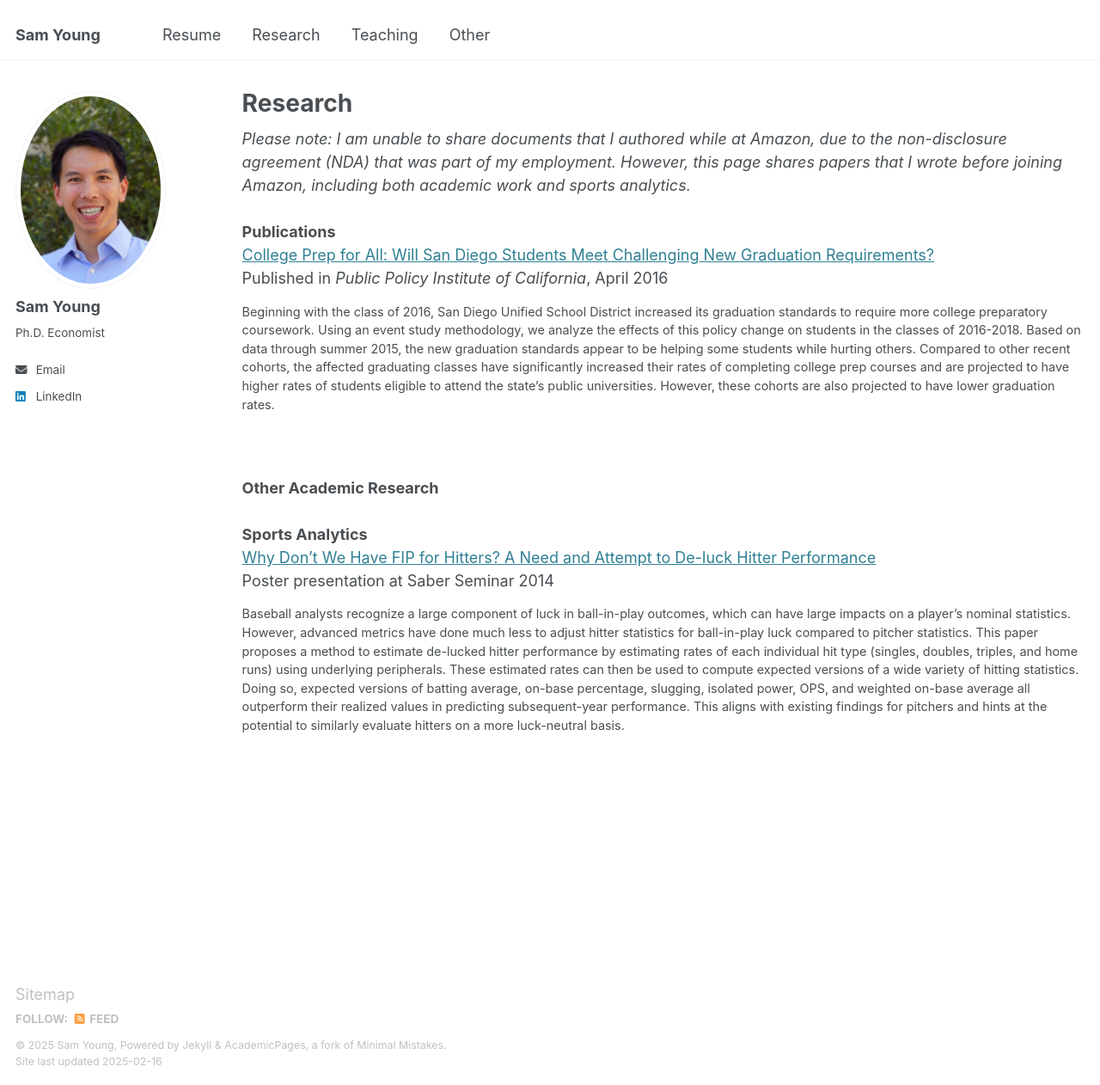
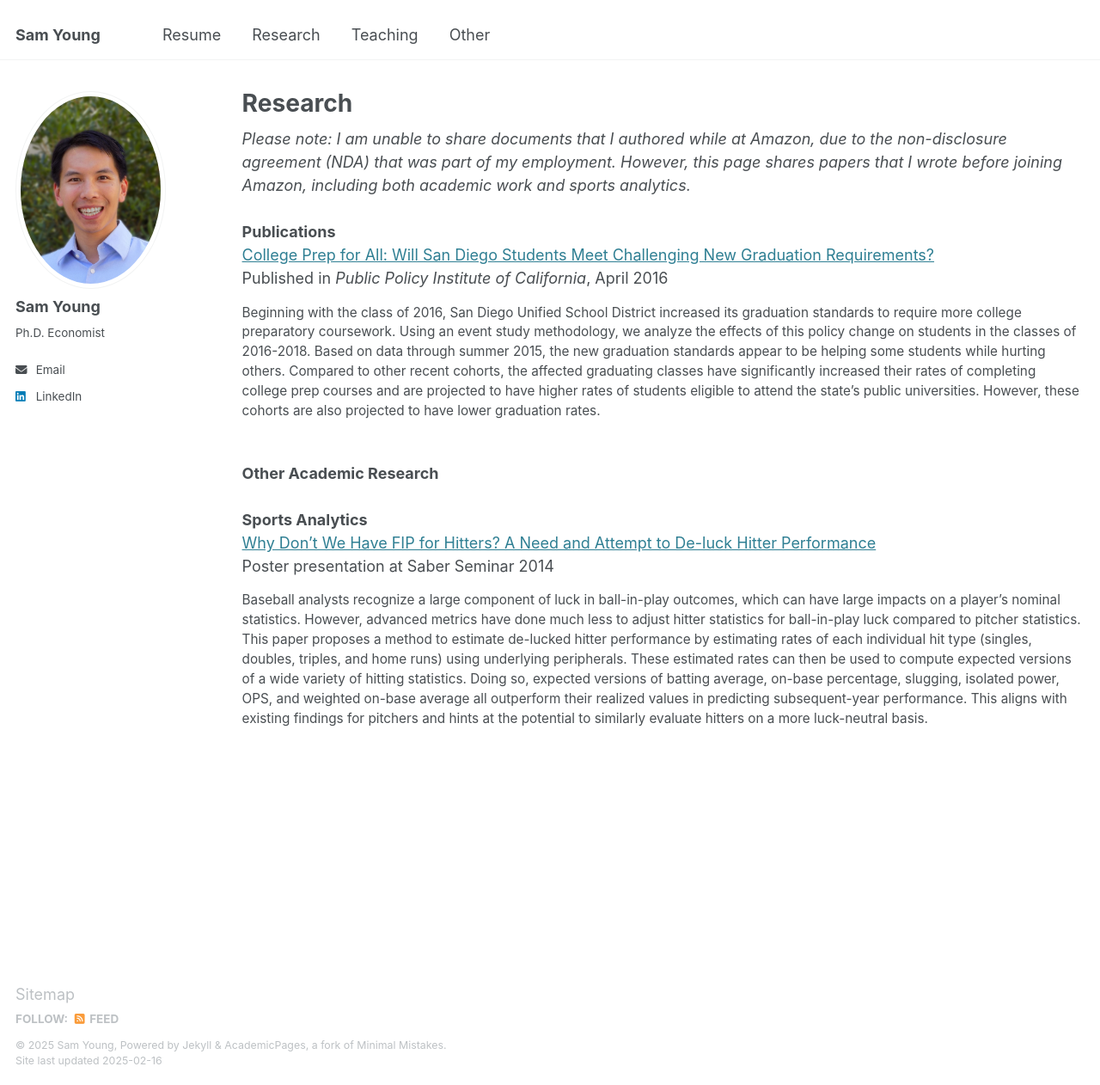
Before and after one commit to sam-young-econ/sam-young-econ.github.io, a Jekyll site: the page built from _pages/research.html, in a window 1280 px wide and 1262 px high. Shown: the whole window at 86% size. Built offline with Jekyll 4.4.1, drawn with Linux system fonts in a browser that asks for light colours.

Commit message:
Try font size 0.85em for abstracts

```diff
--- a/_pages/research.html
+++ b/_pages/research.html
@@ -13,9 +13,9 @@ author_profile: true
 <a href="http://sam-young-econ.github.io/files/PPIC%20College%20Prep%20for%20All%20A-G.pdf">College Prep for All: Will San Diego Students Meet Challenging New Graduation Requirements?</a>
 <br>
 Published in <i>Public Policy Institute of California</i>, April 2016
-<p style="font-size: 0.8em;">Beginning with the class of 2016, San Diego Unified School District increased its graduation standards to require more college preparatory coursework. Using an event study methodology, we analyze the effects of this policy change on students in the classes of 2016-2018. Based on data through summer 2015, the new graduation standards appear to be helping some students while hurting others. Compared to other recent cohorts, the affected graduating classes have significantly increased their rates of completing college prep courses and are projected to have higher rates of students eligible to attend the state’s public universities. However, these cohorts are also projected to have lower graduation rates.</p>
+<p style="font-size: 0.85em;">Beginning with the class of 2016, San Diego Unified School District increased its graduation standards to require more college preparatory coursework. Using an event study methodology, we analyze the effects of this policy change on students in the classes of 2016-2018. Based on data through summer 2015, the new graduation standards appear to be helping some students while hurting others. Compared to other recent cohorts, the affected graduating classes have significantly increased their rates of completing college prep courses and are projected to have higher rates of students eligible to attend the state’s public universities. However, these cohorts are also projected to have lower graduation rates.</p>
 
-<br><br>
+<br>
 <b>Other Academic Research</b>
 
 <br><br>
@@ -24,4 +24,4 @@ Published in <i>Public Policy Institute of California</i>, April 2016
 <a href="http://sam-young-econ.github.io/files/xHitting_2014-08-22.pdf">Why Don’t We Have FIP for Hitters? A Need and Attempt to De-luck Hitter Performance</a>
 <br>
 Poster presentation at Saber Seminar 2014
-<p style="font-size: 0.8em;">Baseball analysts recognize a large component of luck in ball-in-play outcomes, which can have large impacts on a player’s nominal statistics. However, advanced metrics have done much less to adjust hitter statistics for ball-in-play luck compared to pitcher statistics. This paper proposes a method to estimate de-lucked hitter performance by estimating rates of each individual hit type (singles, doubles, triples, and home runs) using underlying peripherals. These estimated rates can then be used to compute expected versions of a wide variety of hitting statistics. Doing so, expected versions of batting average, on-base percentage, slugging, isolated power, OPS, and weighted on-base average all outperform their realized values in predicting subsequent-year performance. This aligns with existing findings for pitchers and hints at the potential to similarly evaluate hitters on a more luck-neutral basis.</p>
+<p style="font-size: 0.85em;">Baseball analysts recognize a large component of luck in ball-in-play outcomes, which can have large impacts on a player’s nominal statistics. However, advanced metrics have done much less to adjust hitter statistics for ball-in-play luck compared to pitcher statistics. This paper proposes a method to estimate de-lucked hitter performance by estimating rates of each individual hit type (singles, doubles, triples, and home runs) using underlying peripherals. These estimated rates can then be used to compute expected versions of a wide variety of hitting statistics. Doing so, expected versions of batting average, on-base percentage, slugging, isolated power, OPS, and weighted on-base average all outperform their realized values in predicting subsequent-year performance. This aligns with existing findings for pitchers and hints at the potential to similarly evaluate hitters on a more luck-neutral basis.</p>
```
